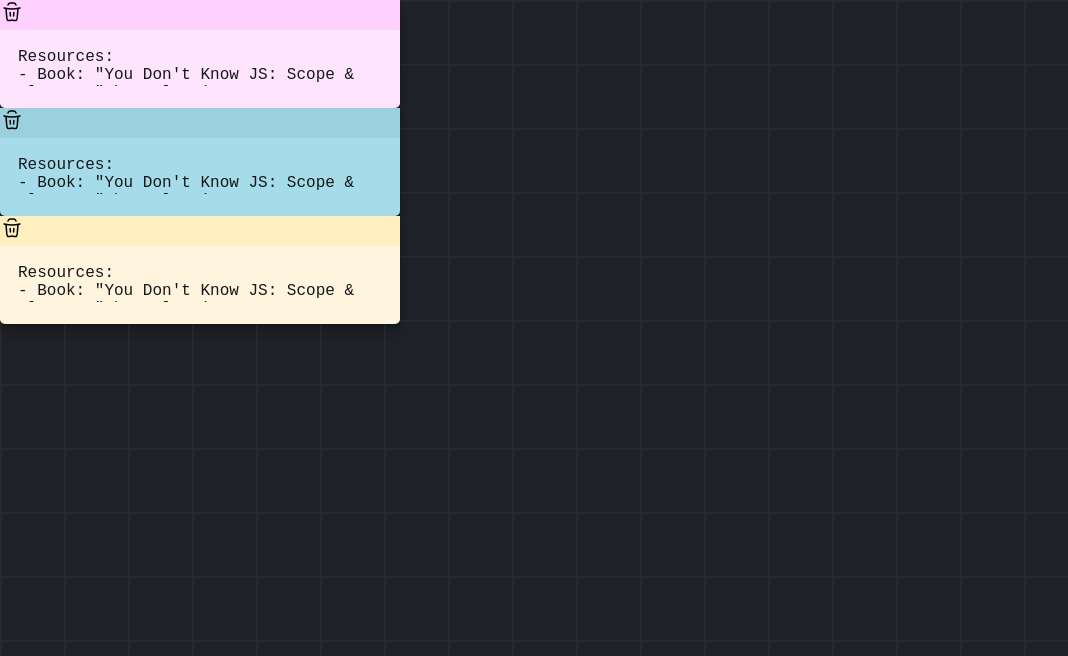
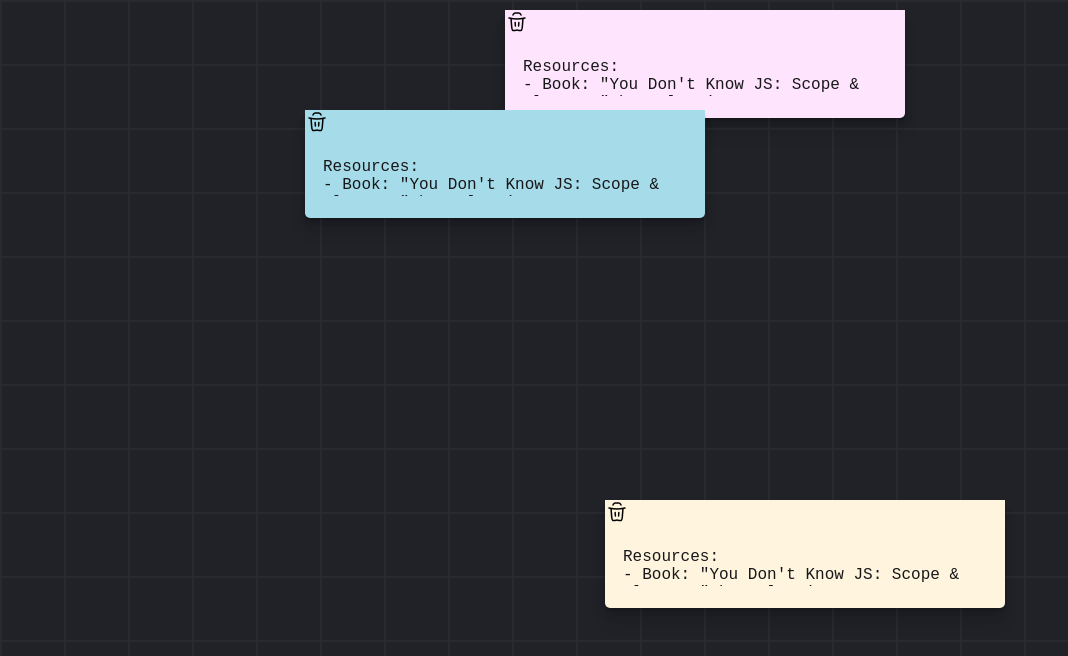
Before and after one commit to i0verlord/notes-talking, a React (Vite) app: page / in a window 1280 px wide. Shown: the top 656 px of the page, without its empty margins (0-1068 px from the left). Built offline with nearby package versions, Linux system fonts and the light colour scheme.

Commit message:
positioning

```diff
--- a/src/components/NoteCard.jsx
+++ b/src/components/NoteCard.jsx
@@ -10,11 +10,13 @@
     className="card"
     style={{
       backgroundColor: colors.colorBody,
+      left: `${position.x}px`,
+      top: `${position.y}px`,
     }}
   >
     <div
       className="card-header"
-      style={{ backgroundColor: colors.colorHeader }}
+      style={{ backgroundColor: colors.colorBody }}
     >
       <Trash />
     </div>
--- a/src/index.css
+++ b/src/index.css
@@ -29,6 +29,7 @@
   width: 400px;
   border-radius: 5px;
   cursor: pointer;
+  position: absolute;
   box-shadow: 0 1px 1px hsl(0deg 0% 0% / 0.075), 0 2px 2px hsl(0deg 0% 0% / 0.075), 0 4px 4px hsl(0deg 0% 0% / 0.075), 0 8px 8px hsl(0deg 0% 0% / 0.075), 0 16px 16px hsl(0deg 0% 0% / 0.075);
 }
 
```
